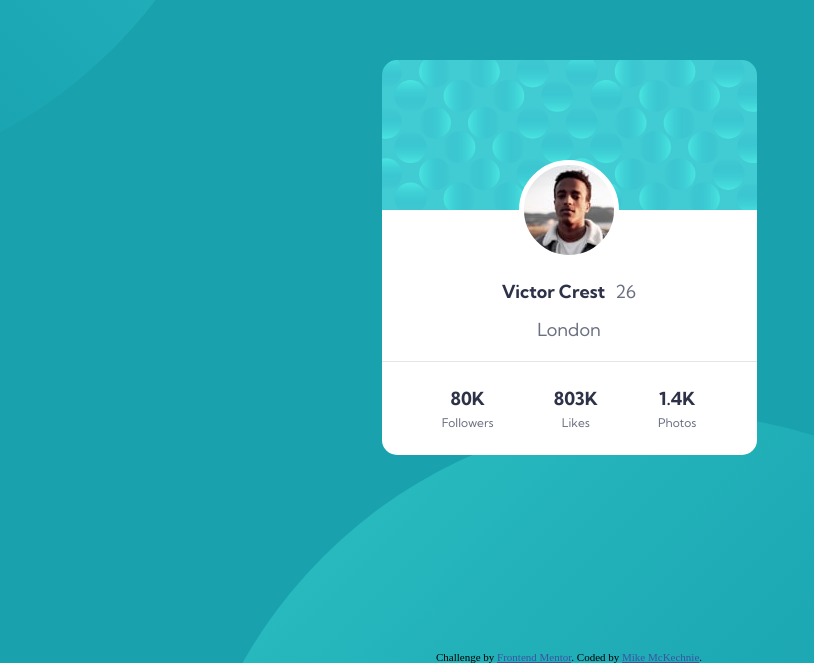
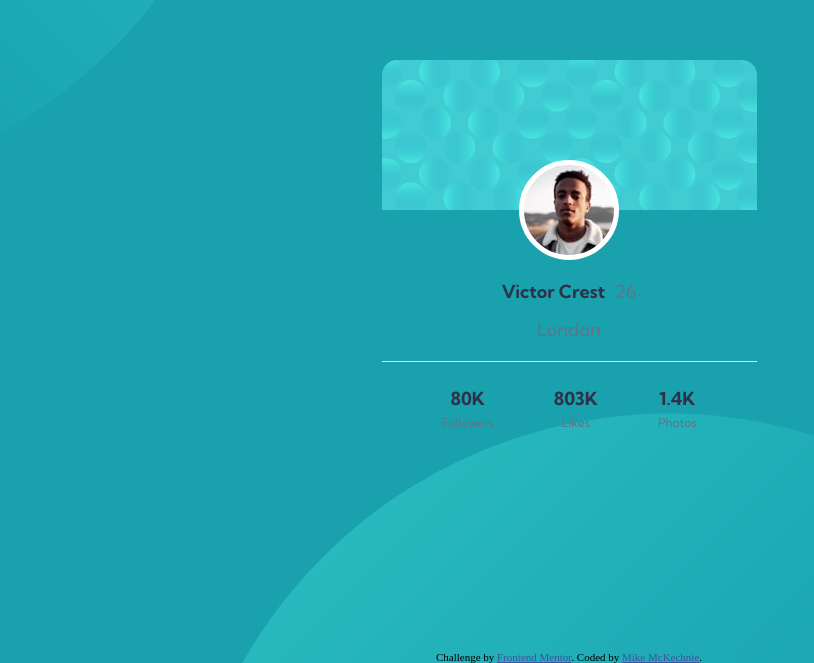
Before and after one commit to michaeljasonmckechnie/profile-card-component-main, a plain HTML site: page index.html in a window 1280 px wide. Shown: the part 137-800 px from the top of the page, without its empty margins (71-885 px from the left). Drawn offline with Linux system fonts and the light colour scheme.

Commit message:
Trying to fix card background on card header

```diff
--- a/styles/style.css
+++ b/styles/style.css
@@ -21,7 +21,7 @@ body {
 
 main {
     align-items: center;
-    background: url("../images/bg-pattern-card.svg"), #fff;
+    background: url("../images/bg-pattern-card.svg");
     background-position: left top;
     background-repeat: no-repeat;
     background-size: 100% auto;
```
